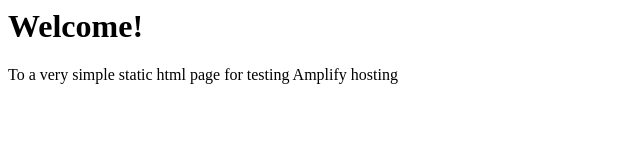
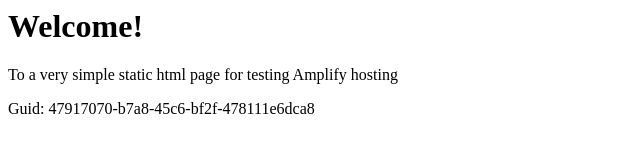
Before and after one commit to aws-aemilia-icn/Github-PR-Commit-Integration-Test-DoNotTouch-v1-preprod-ap-northeast-2, a website: page src/index.html in a window 1280 px wide. Shown: the whole page, without its empty margins (0-640 px from the left). Drawn offline with Linux system fonts and the light colour scheme.

Commit message:
commit from integ tests

```diff
--- a/src/index.html
+++ b/src/index.html
@@ -1,3 +1,5 @@
+
+
 <html lang="en">
 
 <head>
@@ -10,6 +12,6 @@
 <body>
     <h1>Welcome!</h1>
     <p>To a very simple static html page for testing Amplify hosting</p>
-</body>
+    <p>Guid: 47917070-b7a8-45c6-bf2f-478111e6dca8</p></body>
 
 </html>
```
